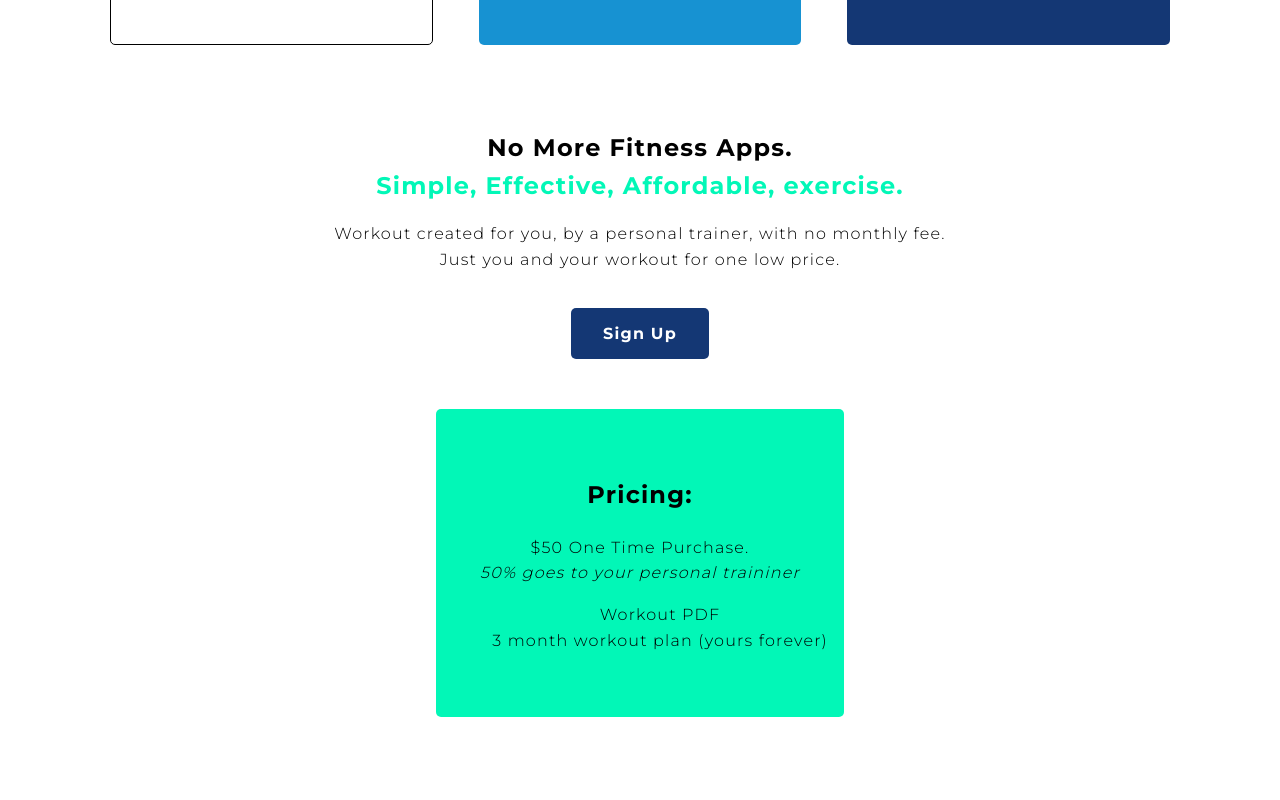
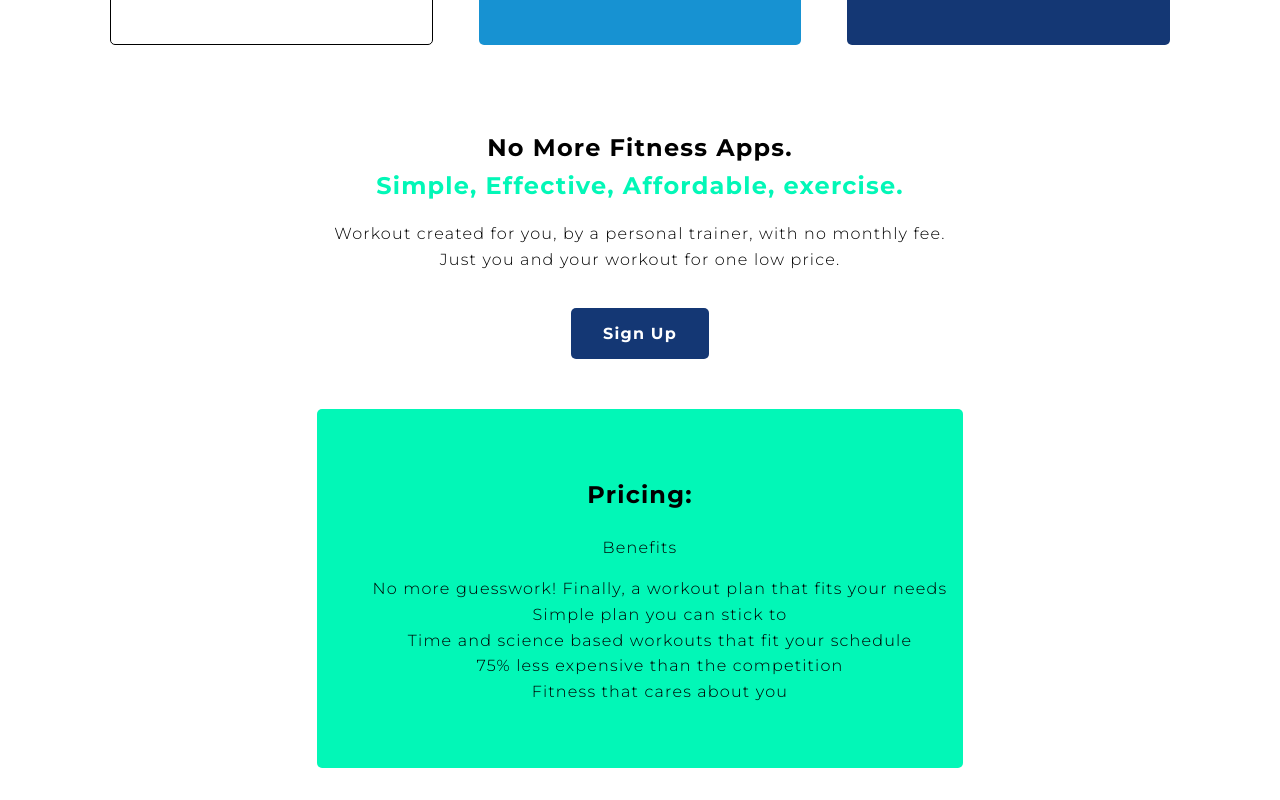
Before and after one commit to garkilic/build-up, a React (Create React App) app: page / in a window 1280 px wide. Shown: the part 1063-1863 px from the top of the page. Before the commit the page ends 1812 px from the top, so only its background shows below. Built offline with nearby package versions, Linux system fonts and the light colour scheme.

Commit message:
Updated "pricing" to be more "benefit" focused

```diff
--- a/src/components/Training.js
+++ b/src/components/Training.js
@@ -20,10 +20,13 @@ export default function Training() {
 
             <div className="training--pricing">
              <h2>Pricing:</h2>
-                <p>$50 One Time Purchase. <br/> <em>50% goes to your personal traininer</em></p>
+                <p>Benefits</p>
                 <ul className="training--list">
-                    <li>Workout PDF</li>
-                    <li>3 month workout plan (yours forever)</li>
+                    <li>No more guesswork! Finally, a workout plan that fits your needs</li>
+                    <li>Simple plan you can stick to</li>
+                    <li>Time and science based workouts that fit your schedule</li>
+                    <li>75% less expensive than the competition</li>
+                    <li>Fitness that cares about you</li>
                 </ul>
             </div>
 
```
